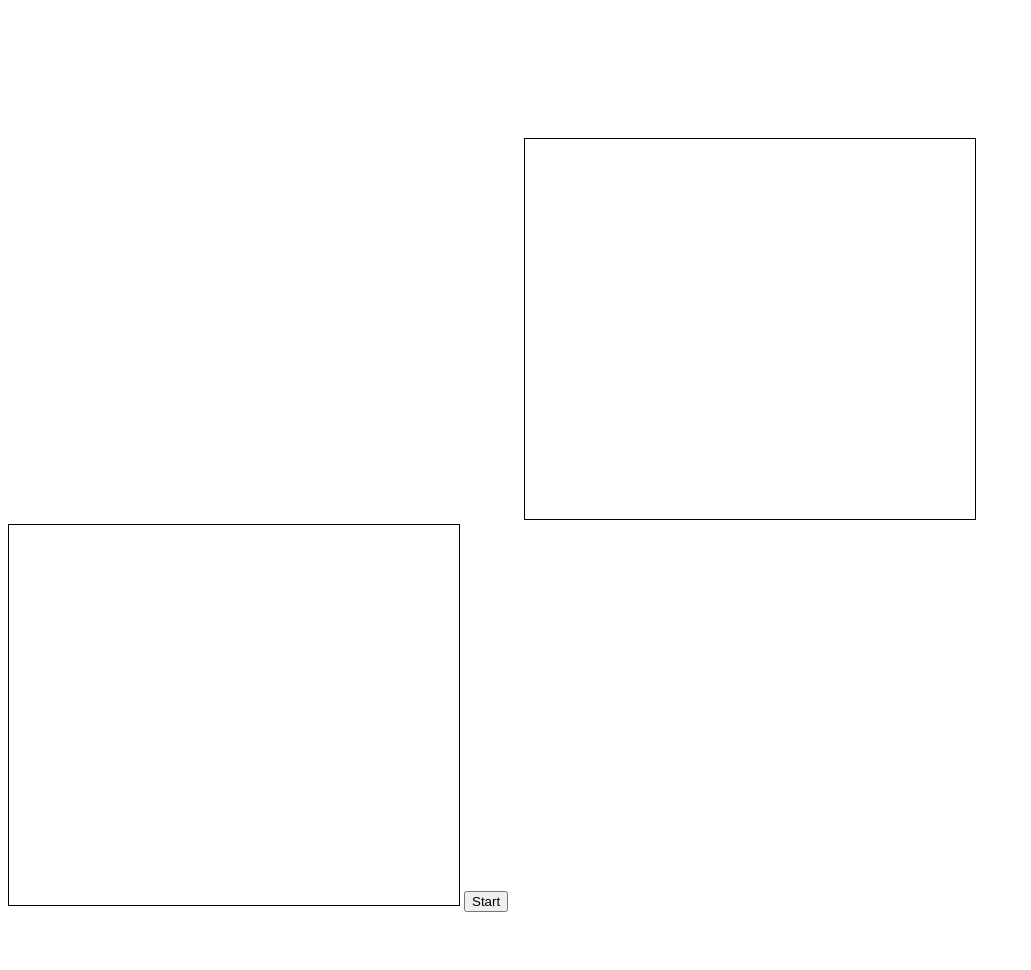
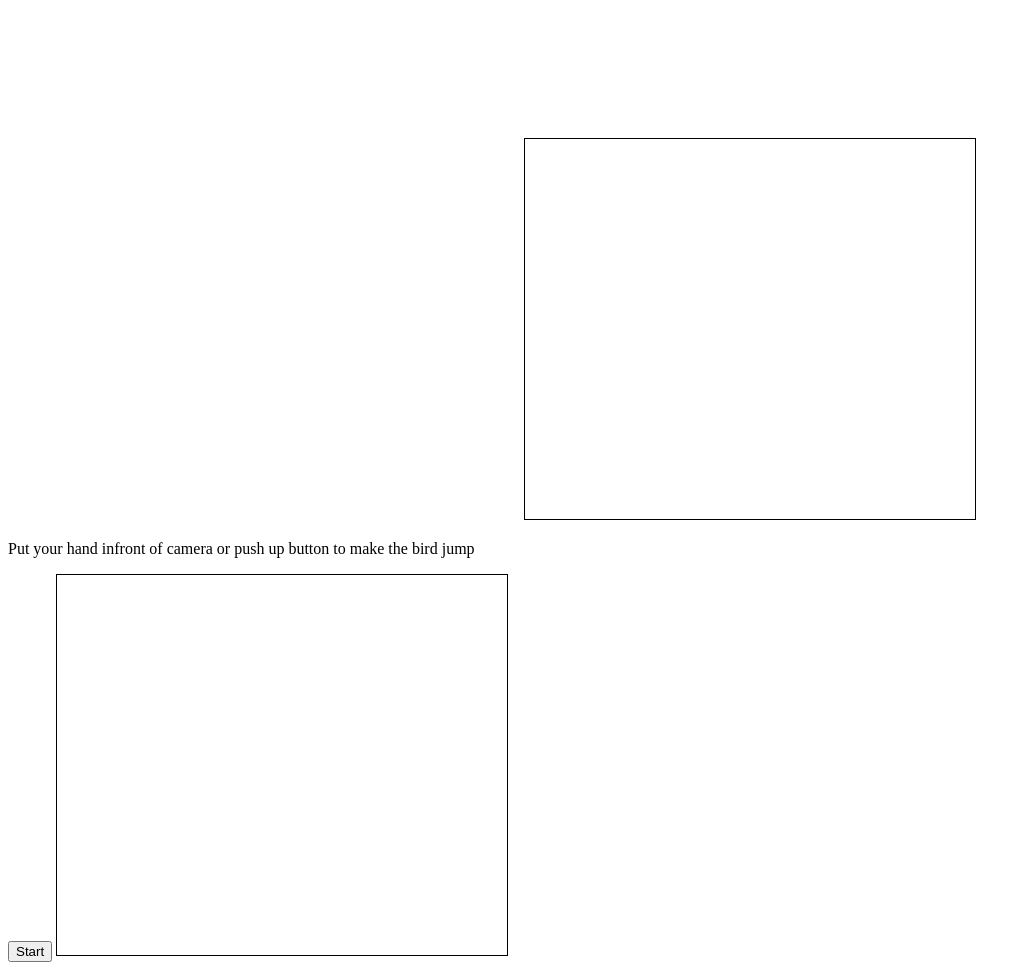
Before and after one commit to nhlong9697/case-study, a plain HTML site: page index.html in a window 1280 px wide. Shown: the whole page, without its empty margins (0-1031 px from the left). Before the commit the page ends 920 px from the top, so only its background shows below. Drawn offline with Linux system fonts and the light colour scheme.

Commit message:
add instruction in html and change start button position

```diff
--- a/index.html
+++ b/index.html
@@ -8,8 +8,9 @@
 <body>
   <canvas id="canvas" width="512" height="512"></canvas>
   <canvas id="videoCanvas" class="videobox"></canvas>
+  <p>Put your hand infront of camera or push up button to make the bird jump</p>
+  <input id="start" type="button" value="Start" onclick="init()">
   <video id="video" class="videobox" autoplay="autoplay"></video>
-  <input id="start" type="button" value="Start" onclick="init()">
   <script src="https://unpkg.com/carbon-components@latest/scripts/carbon-components.js"></script>
   <script src="https://cdn.jsdelivr.net/npm/handtrackjs@latest/dist/handtrack.min.js"></script>
   <script src="js/script.js"></script>
--- a/js/script.js
+++ b/js/script.js
@@ -59,6 +59,7 @@ function Player() {
   this.reset = () => {
     this.score = 0;
   };
+  //TODO: save highscore
 }
 
 function Board(cvs, bird, pipe, player) {
@@ -171,7 +172,6 @@ function init() {
     model = lmodel;
     handTrack.startVideo(video).then((status) => {
       console.log("video started", status);
-
       if (status) {
         board.start();
         runDetection();
@@ -186,7 +186,6 @@ function init() {
       if (predictions.length > 0) {
         console.log("hand found");
         bird.yBird -= JUMP;
-        console.log(bird.yBird);
       }
       requestAnimationFrame(runDetection);
     });
```
